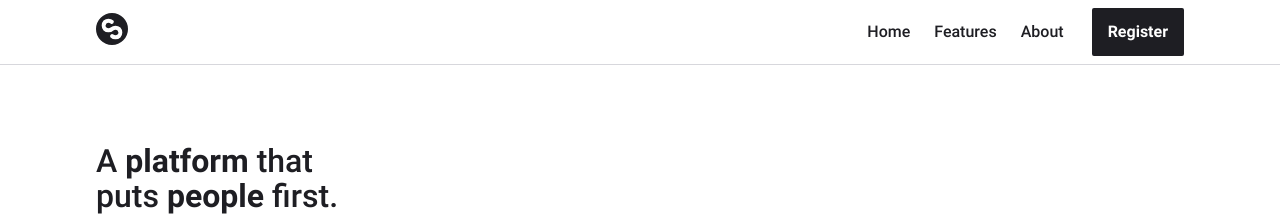
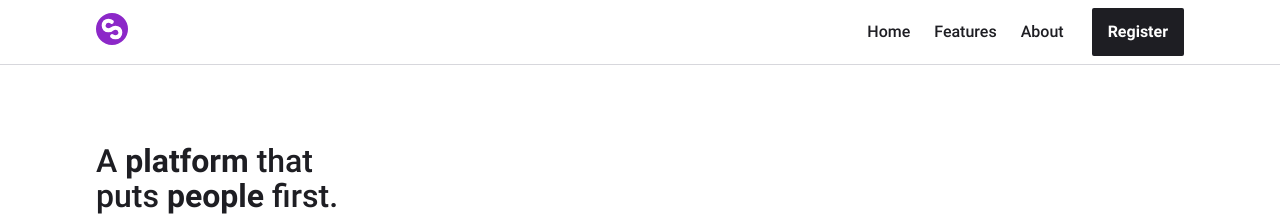
Before and after one commit to scottdejonge/sible.org, a Jekyll site: the page built from pages/index.html, in a window 1280 px wide and 900 px high. Shown: the top 216 px of the window. Built offline with Jekyll 4.4.1, drawn with Linux system fonts in a browser that asks for light colours.

Commit message:
Logo primary

```diff
--- a/_includes/template/logo.html
+++ b/_includes/template/logo.html
@@ -1,4 +1,4 @@
-<a class="logo color-inherit" href="{{ site.baseurl }}/">
+<a class="logo color-primary" href="{{ site.baseurl }}/">
   {% include svg/logo.svg %}
   <span class="screen-reader">{{ site.title }}</span>
 </a>
```
